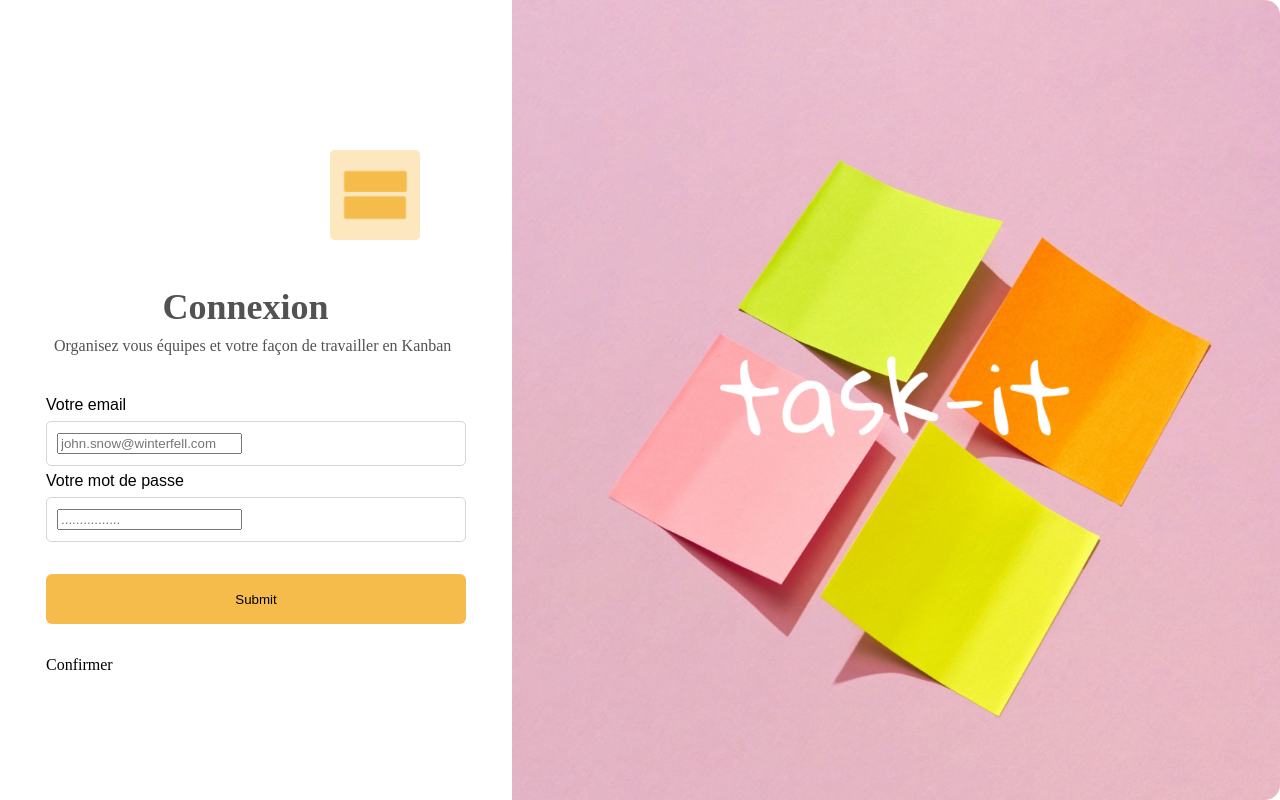
After one commit to Jordy-Hermes/TASK-IT, a PHP site: page /connexion.html in a window 1280 px wide. The commit adds this page. Run offline with PHP 8.4, Linux system fonts and the light colour scheme.

Commit message:
création page connexion.html + CSS & upgrade inscription + CSS

```diff
--- /dev/null
+++ b/connexion.html
@@ -0,0 +1,41 @@
+<!DOCTYPE html>
+<html lang="fr">
+<head>
+    <meta charset="UTF-8">
+    <meta http-equiv="X-UA-Compatible" content="IE=edge">
+    <meta name="viewport" content="width=device-width, initial-scale=1.0">
+    <title>Connexion</title>
+    <link rel="stylesheet" href="styleconnexion.css">
+</head>
+<body>
+    <div class="boxform">
+        <img class="logotaskit" src="img/logotaskit.png"></img>
+        <div class="dispoform">
+            <div class="annonceinscription">
+                <div class="titre">
+                Connexion
+                </div>
+                <div class="description">
+                Organisez vous équipes et votre façon de travailler en Kanban
+                </div>
+            </div>
+            <form name="form inscription" action="./function.php" method="post">
+                <label for="email">Votre email</label>
+                <div class="saisietxt">
+                    <input type="email" id="email" placeholder="john.snow@winterfell.com" pattern=".+@globex\.com" required>
+                </div>
+                <label for="pass">Votre mot de passe</label>
+                <div class="saisietxt">
+                    <input type="password" id="pass" placeholder="................" name="password">
+                </div>
+                <div>
+                    <input type="submit" class="bouton" name="bouton">
+                        Confirmer
+                    </input>
+                </div>
+            </form>
+        </div>
+    </div>
+    <img class="imagetaskit" src="img/imagetaskit.png"></img>
+</body>
+</html>
--- /dev/null
+++ b/styleconnexion.css
@@ -0,0 +1,160 @@
+body
+{
+    display: flex;
+    flex-direction: row;
+    padding: 0px;
+    margin: 0px;
+}
+
+.boxform
+{
+    height: 100%;
+    width: 40%;
+}
+
+.logotaskit
+{
+    padding-top: 150px;
+    padding-left: 330px;
+    width: 90px;
+    height: 90px;
+}
+.dispoform
+{
+    display: flex;
+    flex-direction: column;
+    justify-content: center;
+    align-items: center;
+    padding: 0px;
+
+    width: 100%;
+    height: 60%;
+}
+.annonceinscription
+{
+    display: flex;
+    flex-direction: column;
+    align-items: flex-start;
+    padding: 0px;
+
+    position: static;
+    width: 454px;
+    height: 74px;
+    left: 0px;
+    top: 0px;
+
+    flex: none;
+    order: 0;
+    flex-grow: 0;
+    margin: 36px 0px;
+}
+.titre
+ {
+    position: static;
+    width: 433px;
+    height: 49px;
+    left: 0px;
+    top: 0px;
+
+    font-family: Nunito Sans;
+    font-style: normal;
+    font-weight: bold;
+    font-size: 36px;
+    line-height: 49px;
+    text-align: center;
+
+    color: #525252;
+
+    flex: none;
+    order: 0;
+    flex-grow: 0;
+    margin: 3px 0px;
+ }
+ .description
+{
+    position: static;
+    width: 454px;
+    height: 22px;
+    left: 0px;
+    top: 52px;
+
+    font-family: Nunito Sans;
+    font-style: normal;
+    font-weight: normal;
+    font-size: 16px;
+    line-height: 22px;
+
+    color: #525252;
+
+    flex: none;
+    order: 1;
+    flex-grow: 0;
+    padding-left: 25px;
+}
+.saisietxt
+{
+    display: flex;
+    flex-direction: row;
+    align-items: center;
+    padding: 13px 10px;
+
+    position: static;
+    width: 420px;
+    height: 45px;
+    left: 0px;
+    top: 23px;
+
+    border: 1px solid #DED2D9;
+    box-sizing: border-box;
+    border-radius: 5px;
+
+    flex: none;
+    order: 1;
+    flex-grow: 0;
+    margin: 4px 0px;
+}
+label
+{
+    display: block;
+    font: 1rem 'Fira Sans', sans-serif;
+}
+
+input,
+label
+{
+    margin: .4rem 0;
+
+}
+
+.bouton
+{
+    display: flex;
+    flex-direction: row;
+    justify-content: center;
+    align-items: center;
+    padding: 13px 10px 12px;
+
+    position: static;
+    width: 420px;
+    height: 50px;
+    left: 0px;
+    top: 468px;
+
+    background: #F5BC4B;
+    border-radius: 6px;
+    border: none;
+
+    flex: none;
+    order: 1;
+    flex-grow: 0;
+    margin: 32px 0px;
+}
+.imagetaskit
+{
+    width: 60%;
+    text-align: center;
+    object-fit: cover;
+    height: 100vh;
+    border-top-right-radius: 15px;
+    border-bottom-right-radius: 15px;
+}
```
Also changed, not shown: Inscription.html (renamed from index.php, +11 -11 lines), styleinscription.css (renamed from style.css, +23 -9 lines).
